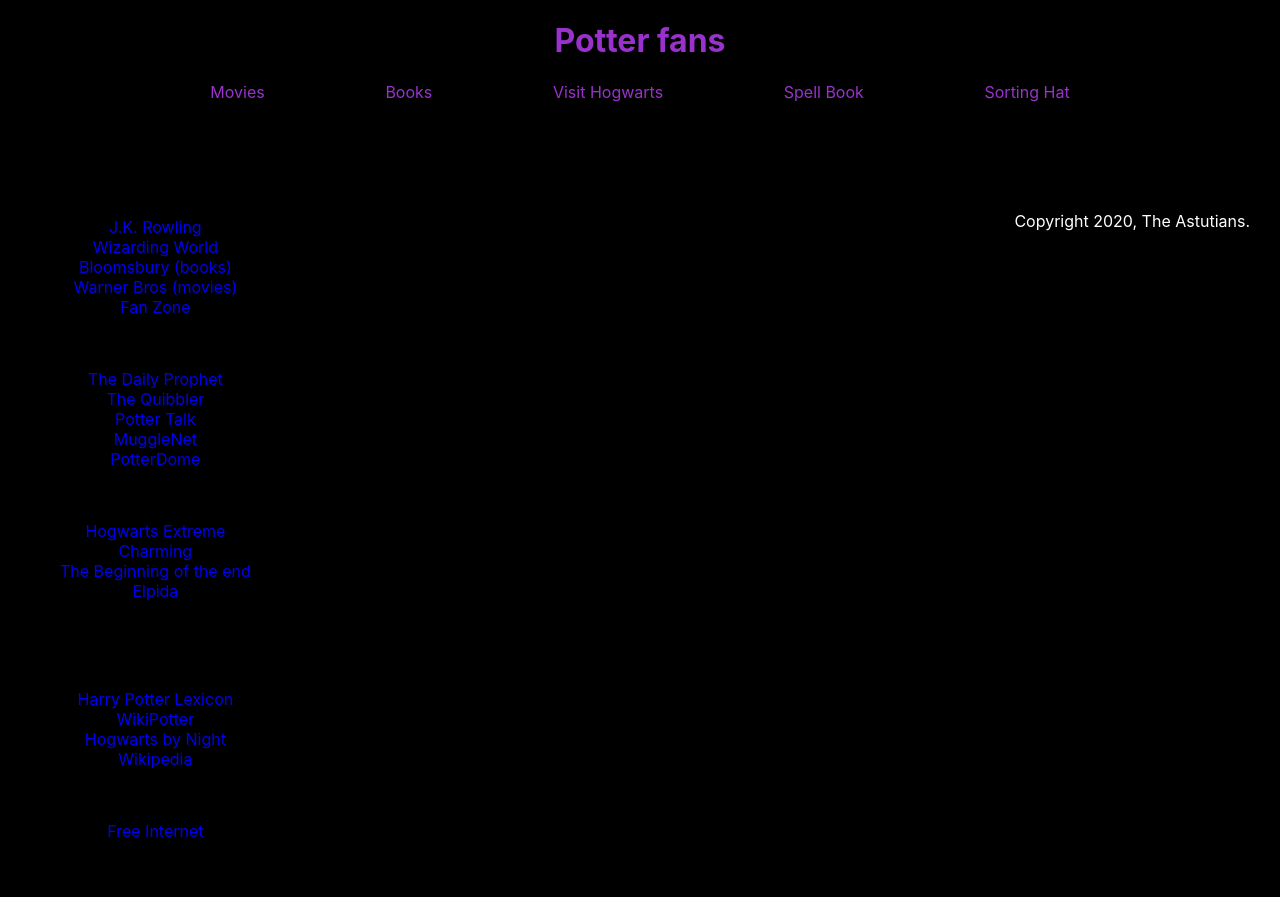
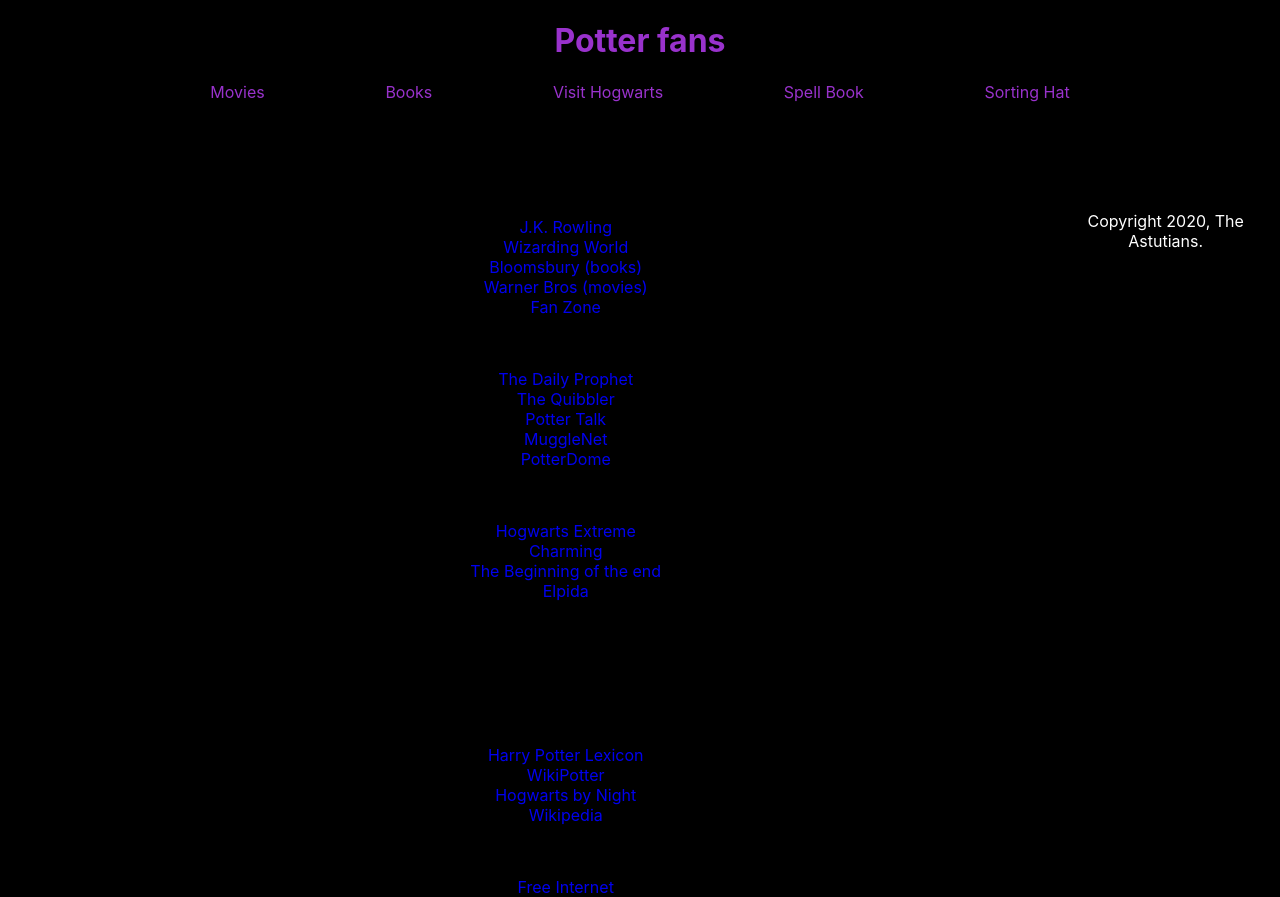
Before and after one commit to TheAstutian/potter-fans, a React (Create React App) app: page /books in a window 1280 px wide. Before the commit the page ends 841 px from the top, so only its background shows below. Built offline with nearby package versions, Linux system fonts and the light colour scheme.

Commit message:
little changes

```diff
--- a/src/components/footer/footer.component.jsx
+++ b/src/components/footer/footer.component.jsx
@@ -46,11 +46,17 @@ const Footer = () => (
 
                         </div>
                         <div className="link-entry">
-                            <span>Fan art</span>
+                            <span>Fan Fiction</span>
                             <ul>
                               <li><a href=""></a></li>
                                 <li></li>
                                 <li></li>
+                                Games and quizzes
+
+                                https://newfastuff.com/courtyard-broomball/
+                                https://quizventure.com/harry-potter-spell-quiz/
+                                https://apps.apple.com/us/app/spells-quiz-for-harry-potter/id1299564850
+
                             </ul>
 
                         </div>
```
